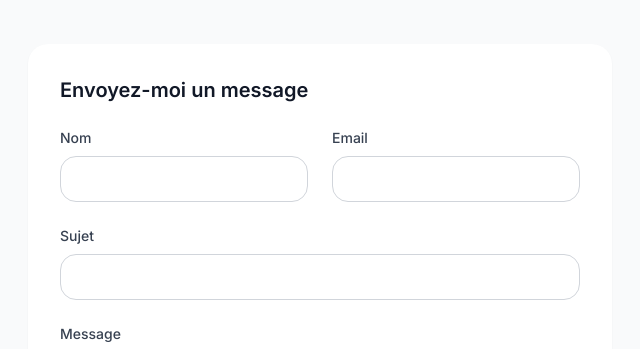
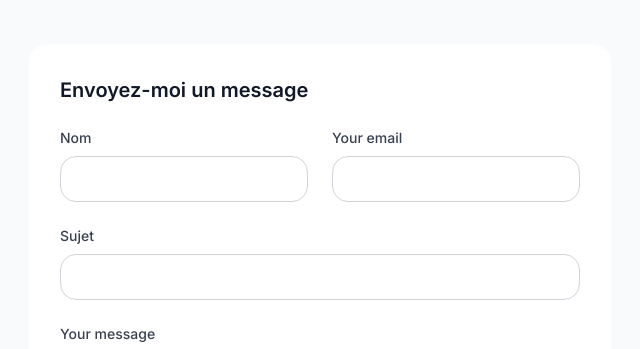
Before and after one commit to JordanMessinga/Danielle, a plain HTML site: page index.html in a window 1280 px wide. Shown: the part 3860-4209 px from the top of the page, 636-1276 px from the left. Drawn offline with nearby package versions, Linux system fonts and the light colour scheme.

Commit message:
fixing form

```diff
--- a/index.html
+++ b/index.html
@@ -663,10 +663,10 @@
                 </div>
                 <div>
                   <label class="block text-sm font-medium text-gray-700 mb-2"
-                    >Email</label
-                  >
+
+                    >Your email</label>
                   <input
-                    type="email"
+                    type="email" name="email"
                     class="w-full px-4 py-3 border border-gray-300 rounded-lg focus:ring-2 focus:ring-primary focus:border-transparent text-sm"
                   />
                 </div>
@@ -677,12 +677,13 @@
                 >
                 <input
                   type="text"
+                  name="message"
                   class="w-full px-4 py-3 border border-gray-300 rounded-lg focus:ring-2 focus:ring-primary focus:border-transparent text-sm"
                 />
               </div>
               <div>
                 <label class="block text-sm font-medium text-gray-700 mb-2"
-                  >Message</label
+                  >Your message</label
                 >
                 <textarea
                   rows="5"
```
